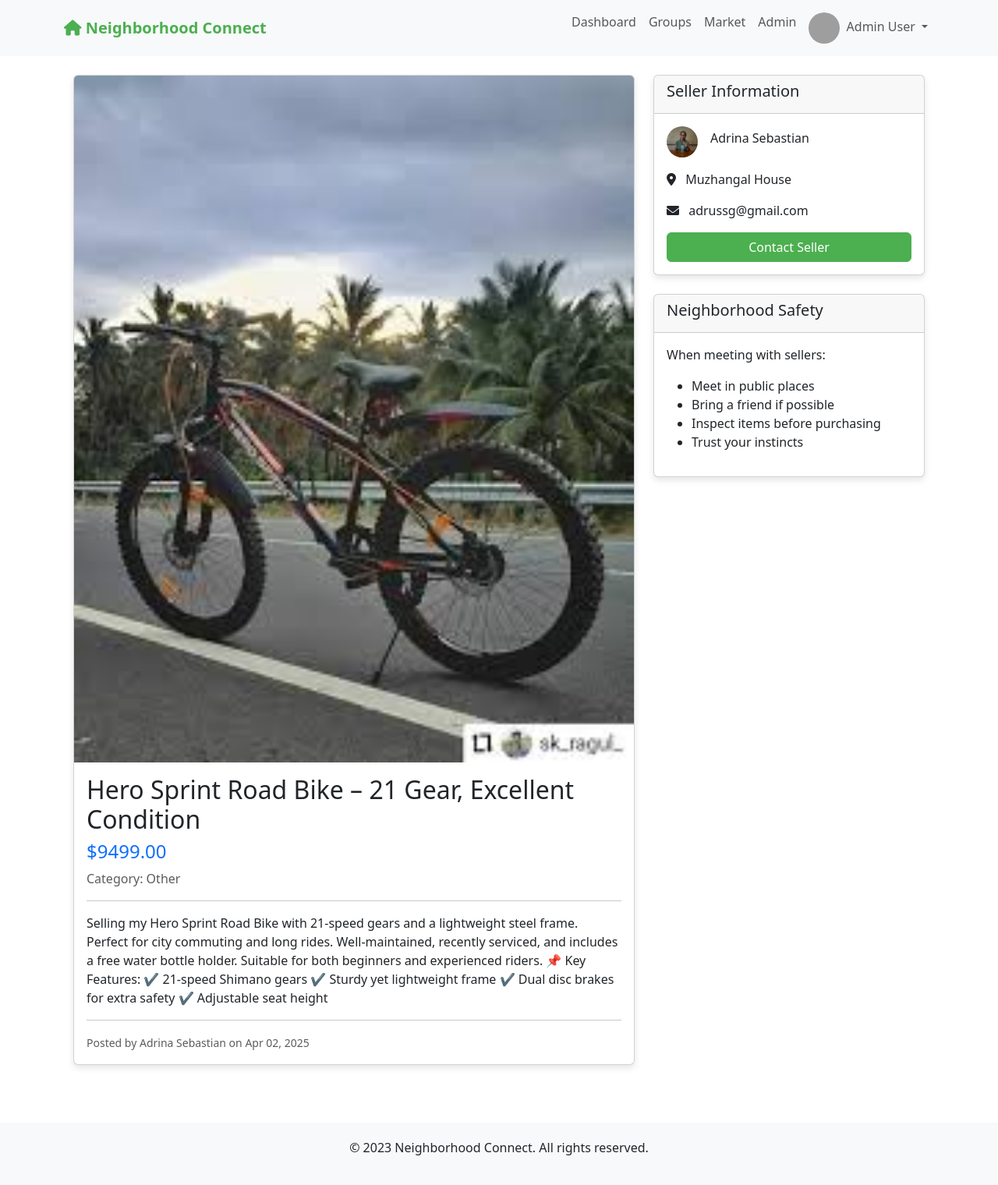
After one commit to theadruss/Neighborhood-Connect, a Flask app: page /market/item/1 in a window 1280 px wide. The commit adds this page. Shown: the whole page at 78% size. Run offline with Flask 3, Linux system fonts and the light colour scheme; a user stored in the database is signed in; grey boxes are pictures that could not be loaded.

Commit message:
Market Added

```diff
--- a/app.py
+++ b/app.py
@@ -86,6 +86,85 @@ class IncidentComment(db.Model):
     incident_id = db.Column(db.Integer, db.ForeignKey('incident.id'), nullable=False)
 
     author = db.relationship('User', backref='incident_comments', lazy=True)
+
+class MarketItem(db.Model):
+    id = db.Column(db.Integer, primary_key=True)
+    title = db.Column(db.String(200), nullable=False)
+    description = db.Column(db.Text, nullable=False)
+    price = db.Column(db.Float, nullable=False)
+    image = db.Column(db.String(200))
+    category = db.Column(db.String(50), nullable=False)  # e.g., "furniture", "electronics", "clothing"
+    created_at = db.Column(db.DateTime, default=datetime.utcnow)
+    user_id = db.Column(db.Integer, db.ForeignKey('user.id'), nullable=False)
+    neighborhood_id = db.Column(db.Integer, db.ForeignKey('neighborhood.id'), nullable=False)
+    is_sold = db.Column(db.Boolean, default=False)
+
+    user = db.relationship('User', backref='market_items')
+
+# New Market Item
+@app.route('/market/new', methods=['GET', 'POST'])
+@login_required
+def new_market_item():
+    if request.method == 'POST':
+        title = request.form.get('title')
+        description = request.form.get('description')
+        price = float(request.form.get('price'))
+        category = request.form.get('category')
+
+        image_filename = None
+        if 'image' in request.files:
+            file = request.files['image']
+            if file.filename != '':
+                filename = secure_filename(file.filename)
+                file_path = os.path.join(app.config['UPLOAD_FOLDER'], filename)
+                file.save(file_path)
+                image_filename = filename
+
+        new_item = MarketItem(
+            title=title,
+            description=description,
+            price=price,
+            image=image_filename,
+            category=category,
+            user_id=current_user.id,
+            neighborhood_id=current_user.neighborhood_id
+        )
+
+        db.session.add(new_item)
+        db.session.commit()
+        flash('Item listed successfully!')
+        return redirect(url_for('market'))
+
+    return render_template('new_market_item.html')
+
+# View Market Item
+@app.route('/market/item/<int:item_id>')
+@login_required
+def view_market_item(item_id):
+    item = MarketItem.query.get_or_404(item_id)
+
+    # Ensure item is in user's neighborhood
+    if item.neighborhood_id != current_user.neighborhood_id:
+        abort(403)
+
+    return render_template('view_market_item.html', item=item)
+
+# Mark Item as Sold
+@app.route('/market/item/<int:item_id>/sold', methods=['POST'])
+@login_required
+def mark_item_sold(item_id):
+    item = MarketItem.query.get_or_404(item_id)
+
+    # Only item owner can mark as sold
+    if item.user_id != current_user.id:
+        abort(403)
+
+    item.is_sold = True
+    db.session.commit()
+    flash('Item marked as sold!')
+    return redirect(url_for('view_market_item', item_id=item.id))
+
+
 
 # New Group Models
 class Group(db.Model):
@@ -407,6 +486,18 @@ def add_incident_comment(incident_id):
     db.session.commit()
     flash('Comment added successfully!')
     return redirect(url_for('view_incident', incident_id=incident_id))
+
+# Market Route
+@app.route('/market')
+@login_required
+def market():
+    # Get all market items in the user's neighborhood
+    market_items = MarketItem.query.filter_by(
+        neighborhood_id=current_user.neighborhood_id
+    ).order_by(MarketItem.created_at.desc()).all()
+
+    return render_template('market.html', market_items=market_items)
+
 
 # Group Routes
 @app.route('/groups')
--- a/templates/base.html
+++ b/templates/base.html
@@ -80,10 +108,7 @@
                             <a class="nav-link" href="{{ url_for('groups') }}">Groups</a>
                         </li>
                         <li class="nav-item">
-                            <a class="nav-link" href="{{ url_for('new_post') }}">New Post</a>
-                        </li>
-                        <li class="nav-item">
-                            <a class="nav-link" href="{{ url_for('new_incident') }}">Report Incident</a>
+                            <a class="nav-link" href="{{ url_for('market') }}">Market</a>
                         </li>
                         {% if current_user.is_admin %}
                             <li class="nav-item">
--- /dev/null
+++ b/templates/view_market_item.html
@@ -0,0 +1,74 @@
+{% extends "base.html" %}
+
+{% block title %}{{ item.title }} - Neighborhood Connect{% endblock %}
+
+{% block content %}
+<div class="container mt-4">
+    <div class="row">
+        <div class="col-md-8">
+            <div class="card mb-4">
+                {% if item.image %}
+                <img src="{{ url_for('static', filename='uploads/' + item.image) }}" class="card-img-top" alt="{{ item.title }}">
+                {% else %}
+                <div class="card-img-top bg-secondary text-white d-flex align-items-center justify-content-center" style="height: 400px;">
+                    <i class="fas fa-camera fa-5x"></i>
+                </div>
+                {% endif %}
+                <div class="card-body">
+                    <div class="d-flex justify-content-between align-items-start">
+                        <h2 class="card-title">{{ item.title }}</h2>
+                        {% if item.is_sold %}
+                        <span class="badge bg-danger">Sold</span>
+                        {% endif %}
+                    </div>
+                    <p class="h4 text-primary">${{ "%.2f"|format(item.price) }}</p>
+                    <p class="text-muted">Category: {{ item.category|title }}</p>
+                    <hr>
+                    <p class="card-text">{{ item.description }}</p>
+                    <hr>
+                    <div class="d-flex justify-content-between align-items-center">
+                        <div>
+                            <small class="text-muted">Posted by {{ item.user.name }} on {{ item.created_at.strftime('%b %d, %Y') }}</small>
+                        </div>
+                        {% if item.user_id == current_user.id and not item.is_sold %}
+                        <form method="POST" action="{{ url_for('mark_item_sold', item_id=item.id) }}">
+                            <button type="submit" class="btn btn-danger">Mark as Sold</button>
+                        </form>
+                        {% endif %}
+                    </div>
+                </div>
+            </div>
+        </div>
+        <div class="col-md-4">
+            <div class="card">
+                <div class="card-header">
+                    <h5>Seller Information</h5>
+                </div>
+                <div class="card-body">
+                    <div class="d-flex align-items-center mb-3">
+                        <img src="{{ url_for('static', filename='uploads/' + item.user.profile_pic) }}" alt="{{ item.user.name }}" class="profile-img me-3">
+                        <h6>{{ item.user.name }}</h6>
+                    </div>
+                    <p><i class="fas fa-map-marker-alt me-2"></i> {{ item.user.address }}</p>
+                    <p><i class="fas fa-envelope me-2"></i> {{ item.user.email }}</p>
+                    <a href="#" class="btn btn-primary w-100">Contact Seller</a>
+                </div>
+            </div>
+            <div class="card mt-4">
+                <div class="card-header">
+                    <h5>Neighborhood Safety</h5>
+                </div>
+                <div class="card-body">
+                    <p>When meeting with sellers:</p>
+                    <ul>
+                        <li>Meet in public places</li>
+                        <li>Bring a friend if possible</li>
+                        <li>Inspect items before purchasing</li>
+                        <li>Trust your instincts</li>
+                    </ul>
+                </div>
+            </div>
+        </div>
+    </div>
+</div>
+{% endblock %}
```
Also changed, not shown: other parts of templates/base.html (+28 -0 lines), templates/contact_seller.html (added, +71 -0 lines), templates/market.html (added, +54 -0 lines), templates/messages.html (added, +61 -0 lines), templates/new_market_item.html (added, +51 -0 lines), instance/neighborhood.db, static/uploads/images_3.jpeg (added).
